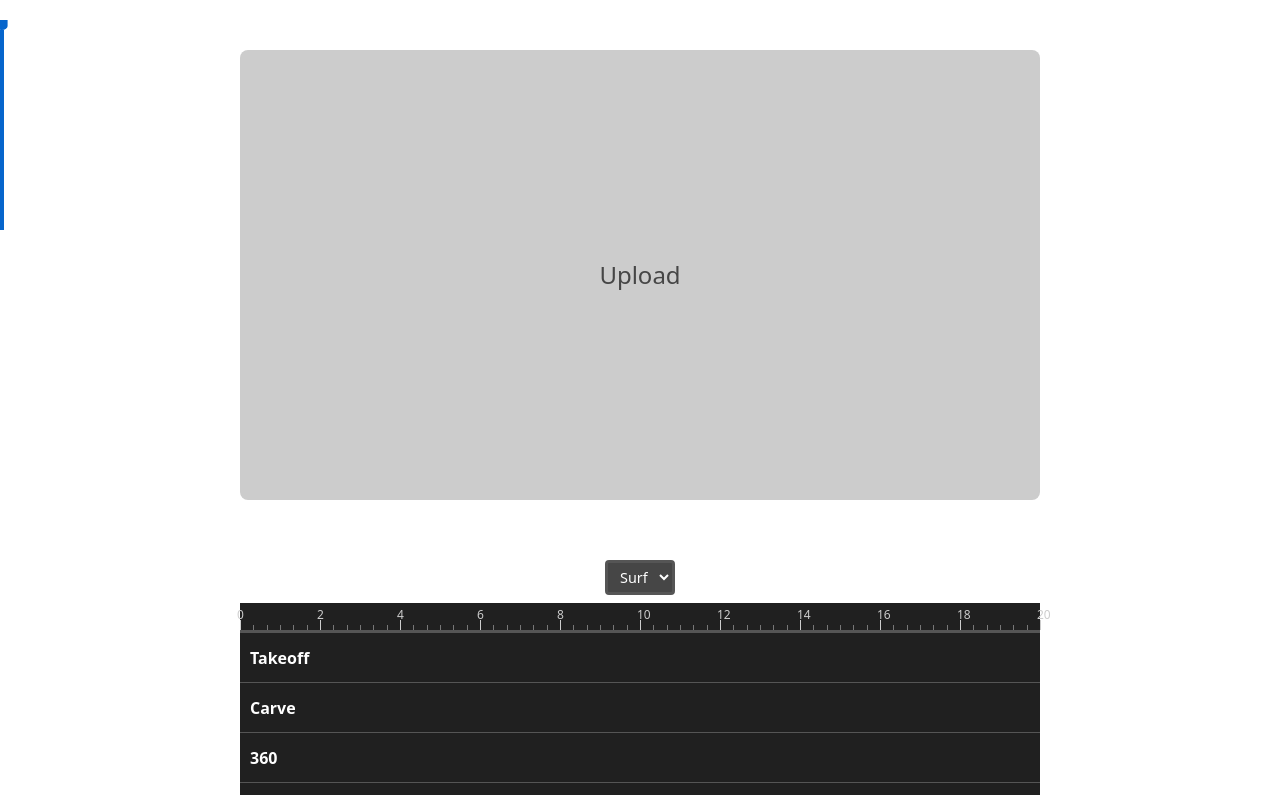
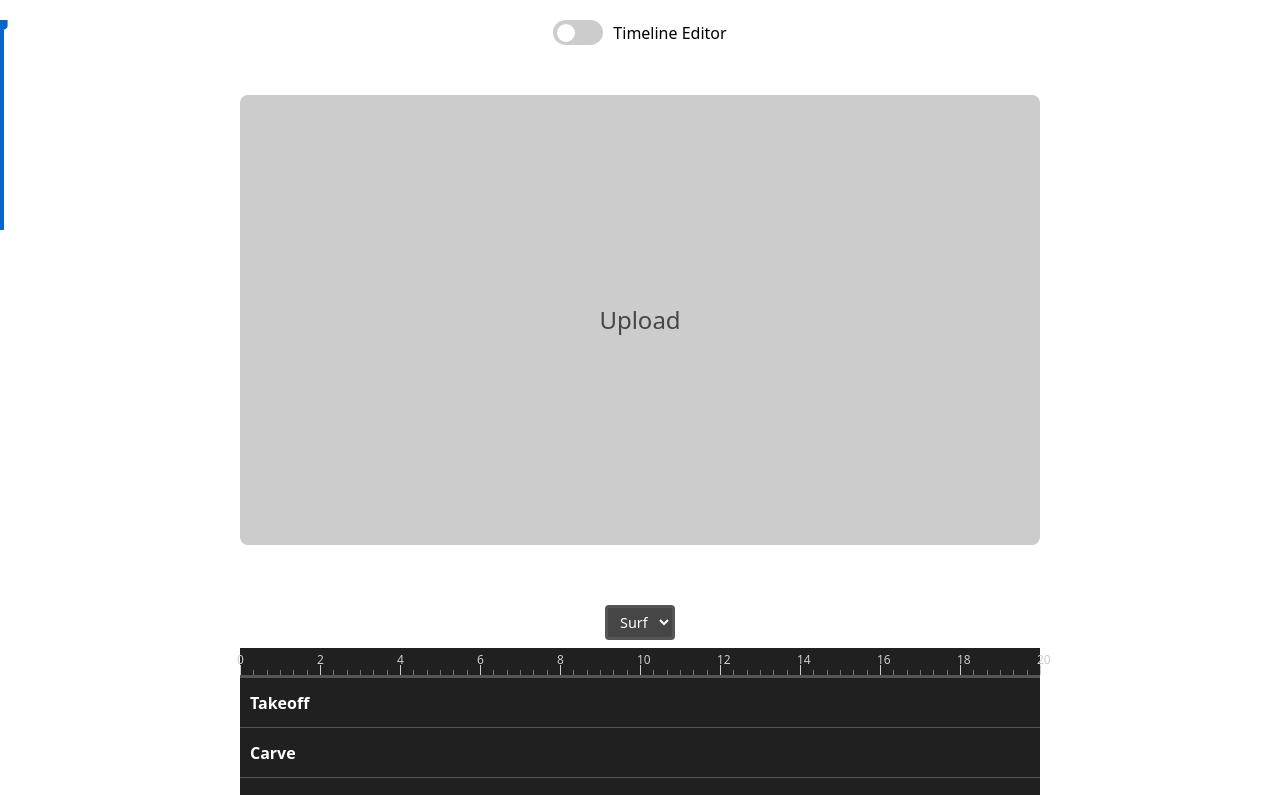
Before and after one commit to 2nzi/labeling-frontend-tailwind, a Vue app: page / in a window 1280 px wide. Shown: the top 795 px of the page. Built offline with nearby package versions, Linux system fonts and the light colour scheme.

Commit message:
start mosaic creation

```diff
--- a/src/App.vue
+++ b/src/App.vue
@@ -1,6 +1,25 @@
 <template>
   <div id="app">
-    <TimelineEditor ref="timelineEditor" @videoUploaded="handleVideoUploaded" />
+    <!-- Toggle Button for switching views -->
+    <div class="view-toggle">
+      <label class="switch">
+        <input type="checkbox" v-model="showMosaicView" />
+        <span class="slider"></span>
+      </label>
+      <span>{{ showMosaicView ? "Mosaic View" : "Timeline Editor" }}</span>
+    </div>
+
+    <!-- Show TimelineEditor or MosaicView based on toggle -->
+    <TimelineEditor
+      v-if="!showMosaicView"
+      ref="timelineEditor"
+      @videoUploaded="handleVideoUploaded"
+    />
+    <MosaicView
+      v-if="showMosaicView"
+      :activeLabel="activeLabel"
+      @updateLabel="updateActiveLabel"
+    />
 
     <div class="export-controls">
       <button
@@ -16,15 +35,19 @@
 
 <script>
 import TimelineEditor from './components/TimelineEditor.vue';
+import MosaicView from './components/MosaicView.vue';
 import { saveAs } from 'file-saver';
 
 export default {
   components: {
     TimelineEditor,
+    MosaicView,
   },
   data() {
     return {
       isVideoLoaded: false,
+      showMosaicView: false, // Toggle state
+      activeLabel: 1, // Label par défaut
     };
   },
   methods: {
@@ -50,7 +73,12 @@ export default {
 
     handleVideoUploaded() {
       this.isVideoLoaded = true;
-    }
+    },
+
+    updateActiveLabel(newLabel) {
+      // Met à jour le label actif lorsque MosaicView envoie un nouveau label
+      this.activeLabel = newLabel;
+    },
   }
 };
 </script>
@@ -59,6 +87,60 @@ export default {
 #app {
   text-align: center;
 }
+
+.view-toggle {
+  display: flex;
+  align-items: center;
+  gap: 10px;
+  justify-content: center;
+  margin: 20px 0;
+}
+
+.switch {
+  position: relative;
+  display: inline-block;
+  width: 50px;
+  height: 25px;
+}
+
+.switch input {
+  opacity: 0;
+  width: 0;
+  height: 0;
+}
+
+.slider {
+  position: absolute;
+  cursor: pointer;
+  top: 0;
+  left: 0;
+  right: 0;
+  bottom: 0;
+  background-color: #ccc;
+  transition: 0.4s;
+  border-radius: 25px;
+}
+
+.slider:before {
+  position: absolute;
+  content: "";
+  height: 18px;
+  width: 18px;
+  left: 4px;
+  bottom: 3.5px;
+  background-color: white;
+  transition: 0.4s;
+  border-radius: 50%;
+}
+
+input:checked + .slider {
+  background-color: #4caf50;
+}
+
+input:checked + .slider:before {
+  transform: translateX(24px);
+}
+
 .export-controls {
   display: flex;
   justify-content: center;
--- /dev/null
+++ b/src/components/MosaicView.vue
@@ -0,0 +1,110 @@
+<template>
+  <div class="mosaic-container">
+    <!-- Affiche la zone d'upload si aucune vidéo n'est chargée -->
+    <div v-if="!videoUploaded" class="upload-section">
+      <input type="file" @change="handleVideoUpload" accept="video/*" />
+      <p>Upload a video to generate a 3-segment mosaic preview</p>
+    </div>
+
+    <!-- Affiche la mosaïque si la vidéo est chargée -->
+    <div v-else class="mosaic-grid">
+      <div
+        v-for="clip in clips"
+        :key="clip.id"
+        class="clip"
+      >
+        <video :src="clip.url" controls width="150" height="150" loop muted></video>
+      </div>
+    </div>
+  </div>
+</template>
+
+<script>
+export default {
+  data() {
+    return {
+      videoUploaded: false, // Statut de l'upload
+      clips: [], // Liste des clips à afficher
+    };
+  },
+  methods: {
+    async handleVideoUpload(event) {
+      const file = event.target.files[0];
+      if (file) {
+        await this.generateMosaicPreview(file);
+      }
+    },
+
+    async generateMosaicPreview(videoFile) {
+      try {
+        // Obtenir la durée de la vidéo
+        const duration = await this.getVideoDuration(videoFile);
+
+        // Si la vidéo est suffisamment longue pour 3 segments de 3 secondes
+        const clipDuration = 3; // Durée de chaque clip en secondes
+        const clipCount = Math.min(3, Math.floor(duration / clipDuration));
+
+        // Effacer les clips précédents
+        this.clips = [];
+
+        for (let i = 0; i < clipCount; i++) {
+          const clipUrl = await this.createClip(videoFile, i * clipDuration, clipDuration);
+          this.clips.push({ id: i, url: clipUrl });
+        }
+
+        this.videoUploaded = true;
+      } catch (error) {
+        console.error("Erreur lors de la génération des clips :", error);
+      }
+    },
+
+    async getVideoDuration(file) {
+      return new Promise((resolve) => {
+        const video = document.createElement("video");
+        video.preload = "metadata";
+        video.src = URL.createObjectURL(file);
+        video.onloadedmetadata = () => {
+          resolve(video.duration);
+          URL.revokeObjectURL(video.src);
+        };
+      });
+    },
+
+    async createClip(videoFile, startTime) {
+      return new Promise((resolve) => {
+        const videoUrl = URL.createObjectURL(videoFile);
+        const videoElement = document.createElement("video");
+        videoElement.src = videoUrl;
+        videoElement.currentTime = startTime;
+
+        // Créer une boucle de lecture de "duration" secondes en utilisant `onseeked`
+        videoElement.onseeked = () => {
+          videoElement.pause();
+          resolve(videoUrl);
+        };
+
+        videoElement.play();
+      });
+    },
+  },
+};
+</script>
+
+<style scoped>
+.mosaic-container {
+  text-align: center;
+}
+.upload-section {
+  margin-top: 20px;
+}
+.mosaic-grid {
+  display: flex;
+  gap: 10px;
+  justify-content: center;
+}
+.clip {
+  width: 150px;
+  height: 150px;
+  overflow: hidden;
+}
+</style>
```
